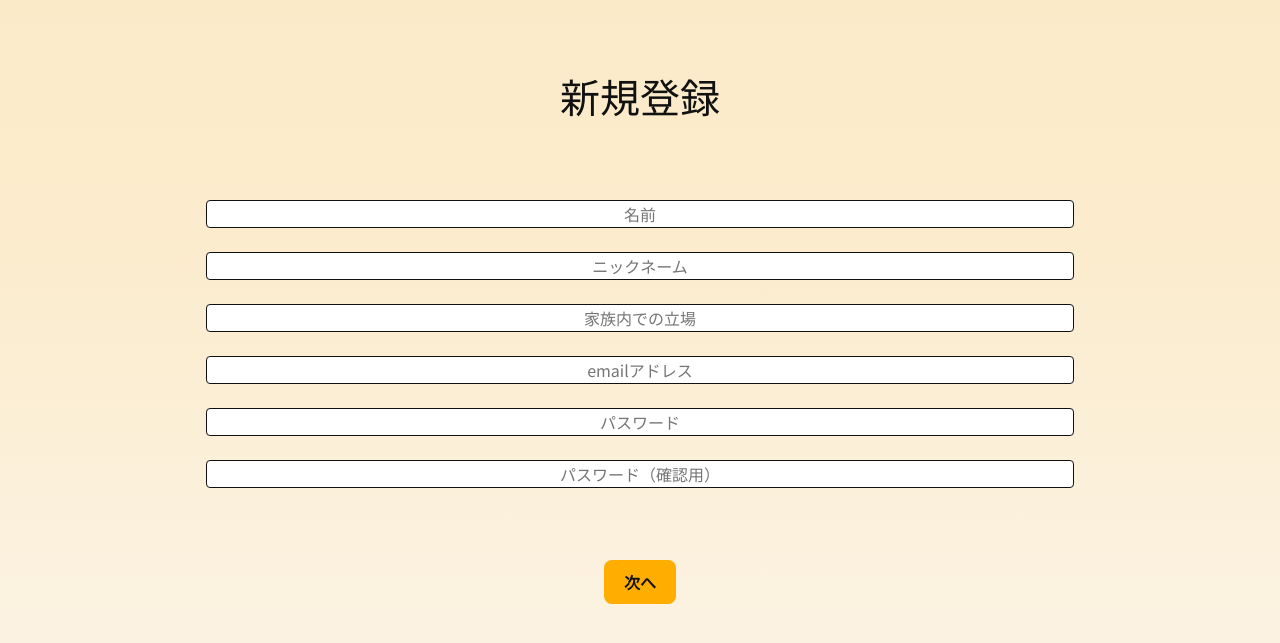
After one commit to autumn-Hackathon-2025-F-Team/kajimaru-app, a Django app: template src/apps/user/templates/owner_signup.html in a window 1280 px wide. The commit adds this page. Shown: the top 643 px of the page. Run offline with Django 5.2, Linux system fonts and the light colour scheme; the template is opened without the code that fills it, so the values that code supplies are empty.

Commit message:
owner_signup.html、owner_signup.cssを追加

```diff
--- /dev/null
+++ b/src/apps/user/static/owner_signup.css
@@ -0,0 +1,3 @@
+h1 {
+    text-align: center;
+}
--- /dev/null
+++ b/src/apps/user/templates/owner_signup.html
@@ -0,0 +1,33 @@
+{% extends 'base.html' %}
+{% load static %}
+
+{% block title %}新規登録{% endblock %}
+
+{% block css %}
+  <link rel="stylesheet" href="{% static 'css/components/button.css' %}">
+  <link rel="stylesheet" href="{% static 'css/components/form.css' %}">
+  <link rel="stylesheet" href="{% static 'owner_signup.css' %}">
+{% endblock %}
+
+{% block header %}
+{% endblock %}
+
+{% block content %}
+ <h1>新規登録</h1>
+
+ <form action="/owner_signup" method="post">
+   {% csrf_token %}
+   {{ form }}
+   <input id="name" type="text" name="name" placeholder="名前">
+   <input id="nickname" type="text" name="nickname" placeholder="ニックネーム">
+   <input id="family_relationships" type="text" name="family_relationships" placeholder="家族内での立場">
+   <input id="email" type="email" name="email" placeholder="emailアドレス">
+   <input id="password" type="password" name="password" placeholder="パスワード">
+   <input id="password_confirm" type="password" name="password_confirm" placeholder="パスワード（確認用）">
+
+   <button class="btn-primary" type="submit" name="submit" value="value">次へ</button>
+</form>
+{% endblock %}
+
+{% block footer %}
+{% endblock %}
--- a/src/static/css/components/button.css
+++ b/src/static/css/components/button.css
@@ -9,6 +9,7 @@ button {
 .btn-primary {
     background-color: var(--btn-primary);
     color: var(--text);
+    margin-top: 3rem;
 }
 
 .btn-secondary {
--- a/src/static/css/components/form.css
+++ b/src/static/css/components/form.css
@@ -2,14 +2,14 @@ form {
     display: flex;
     flex-direction: column;
     align-items: center;
-    gap: 1.3rem;
+    gap: 1.5rem;
     margin-top: 5rem;
 }
 
 input {
     border: 1px solid var(--text);
     border-radius: 4px;
-    width:80%
+    width: 70%
 }
 
 input::placeholder {
--- a/src/templates/components/bottom_nav.html
+++ b/src/templates/components/bottom_nav.html
@@ -1,7 +1,7 @@
 <nav class="bottom_nav">
   <ul class="bottom_nav_list">
-    <li><a href=""><span class="material-icons-outlined">shopping_bag</span><span class="small_text">買い物リスト</span></a></li>
-    <li><a href=""><span class="material-icons-outlined">iron</span><span class="small_text">家事・設備メンテ</span></a></li>
-    <li><a href=""><span class="material-symbols-outlined">shelves</span><span class="small_text">在庫ハブ</span></a></li>
+    <li class="nav_item_shopping"><a href=""><span class="material-icons-outlined">shopping_bag</span><span class="small_text">買い物リスト</span></a></li>
+    <li class="nav_item_maintenance"><a href=""><span class="material-icons-outlined">iron</span><span class="small_text">家事・設備メンテ</span></a></li>
+    <li class="nav_item_stock"><a href=""><span class="material-symbols-outlined">shelves</span><span class="small_text">在庫ハブ</span></a></li>
   </ul>
 </nav>
--- a/src/templates/components/top_nav.html
+++ b/src/templates/components/top_nav.html
@@ -1,7 +1,7 @@
 <nav class="top_nav">
   <ul class="top_nav_list">
-    <li><a href=""><span class="material-icons-outlined">arrow_back_ios</span><span class="small_text">戻る</span></a></li>
+    <li class="nav_item_back"><a href=""><span class="material-icons-outlined">arrow_back_ios</span><span class="small_text">戻る</span></a></li>
     <li><p class="title">かじまる</p></li>
-    <li><a href=""><span class="material-symbols-outlined">settings_account_box</span><span class="small_text">管理者</span></a></li>
+    <li class="nav_item_useradmin"><a href=""><span class="material-symbols-outlined">settings_account_box</span><span class="small_text">管理者</span></a></li>
   </ul>
 </nav>
```
Also changed, not shown: src/templates/preview/preview.html (deleted, +0 -36 lines).
